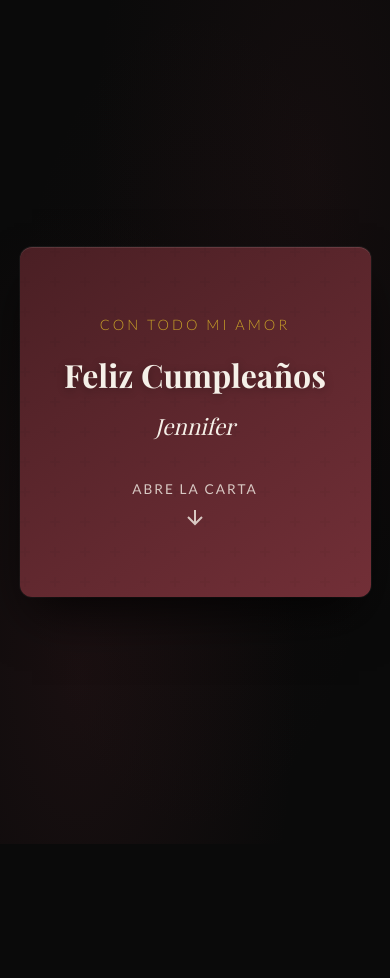
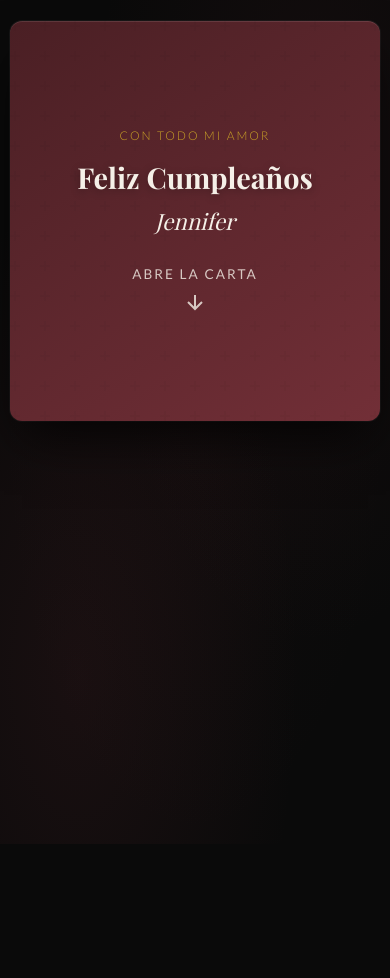
Before and after one commit to Zitr-ctrl/CartaJennifer2026, a plain HTML site: page index.html in a window 390 px wide. Before the commit the page ends 844 px from the top, so only its background shows below. Drawn offline with nearby package versions, Linux system fonts and the light colour scheme.

Commit message:
Responisve incluido

```diff
--- a/styles.css
+++ b/styles.css
@@ -41,13 +41,19 @@
 
 .container {
     perspective: 1000px;
-    padding: 20px;
+    padding: 15px;
+    width: 100%;
+    display: flex;
+    align-items: center;
+    justify-content: center;
+    min-height: 100vh;
 }
 
 .card {
     width: 90vw;
     max-width: 600px;
-    min-height: 400px;
+    min-height: 450px;
+    max-height: 90vh;
     cursor: pointer;
     animation: fadeIn 1.5s ease-out;
 }
@@ -56,7 +62,8 @@
     position: relative;
     width: 100%;
     height: 100%;
-    min-height: 400px;
+    min-height: 450px;
+    max-height: 90vh;
     transition: transform 0.8s cubic-bezier(0.4, 0, 0.2, 1);
     transform-style: preserve-3d;
 }
@@ -69,7 +76,8 @@
 .card-back {
     position: absolute;
     width: 100%;
-    min-height: 400px;
+    min-height: 450px;
+    max-height: 90vh;
     backface-visibility: hidden;
     border-radius: 12px;
     overflow: hidden;
@@ -268,36 +276,118 @@
 }
 
 @media (max-width: 480px) {
+    body {
+        overflow-y: auto;
+        overflow-x: hidden;
+    }
+
+    .container {
+        padding: 10px;
+        min-height: 100vh;
+        height: auto;
+    }
+
     .card {
-        min-height: 350px;
+        width: 95vw;
+        min-height: auto;
+        max-height: 95vh;
     }
 
     .card-inner {
-        min-height: 350px;
+        min-height: auto;
+        max-height: 95vh;
+        height: auto;
     }
 
     .card-front,
     .card-back {
-        min-height: 350px;
+        min-height: auto;
+        max-height: 95vh;
+        height: auto;
+        position: relative;
+    }
+
+    .card-front {
+        min-height: 400px;
+    }
+
+    .card-back {
+        min-height: 500px;
+    }
+
+    .cover-content {
+        padding: 30px 20px;
+    }
+
+    .subtitle {
+        font-size: 0.75rem;
+        letter-spacing: 2px;
+        margin-bottom: 15px;
     }
 
     .title {
-        font-size: 2rem;
+        font-size: 1.8rem;
+        margin-bottom: 10px;
     }
 
     .recipient {
         font-size: 1.4rem;
+        margin-bottom: 30px;
     }
 
     .letter-content {
-        padding: 30px 25px;
+        padding: 25px 20px;
+        max-height: 70vh;
     }
 
     .saludo p {
-        font-size: 1.2rem;
+        font-size: 1.1rem;
+        margin-bottom: 20px;
     }
 
     .cuerpo p {
-        font-size: 0.95rem;
+        font-size: 0.9rem;
+        line-height: 1.7;
+        margin-bottom: 15px;
+    }
+
+    .cierre p {
+        font-size: 1rem;
+        margin-top: 20px;
+    }
+
+    .firma p {
+        font-size: 1.1rem;
+    }
+
+    .date {
+        margin-bottom: 20px;
     }
 }
+
+@media (min-width: 481px) and (max-width: 768px) {
+    .card {
+        max-height: 85vh;
+    }
+
+    .card-inner {
+        max-height: 85vh;
+    }
+
+    .card-front,
+    .card-back {
+        max-height: 85vh;
+    }
+
+    .letter-content {
+        max-height: 65vh;
+    }
+
+    .cover-content {
+        padding: 35px 30px;
+    }
+
+    .title {
+        font-size: 2.2rem;
+    }
+}
```
